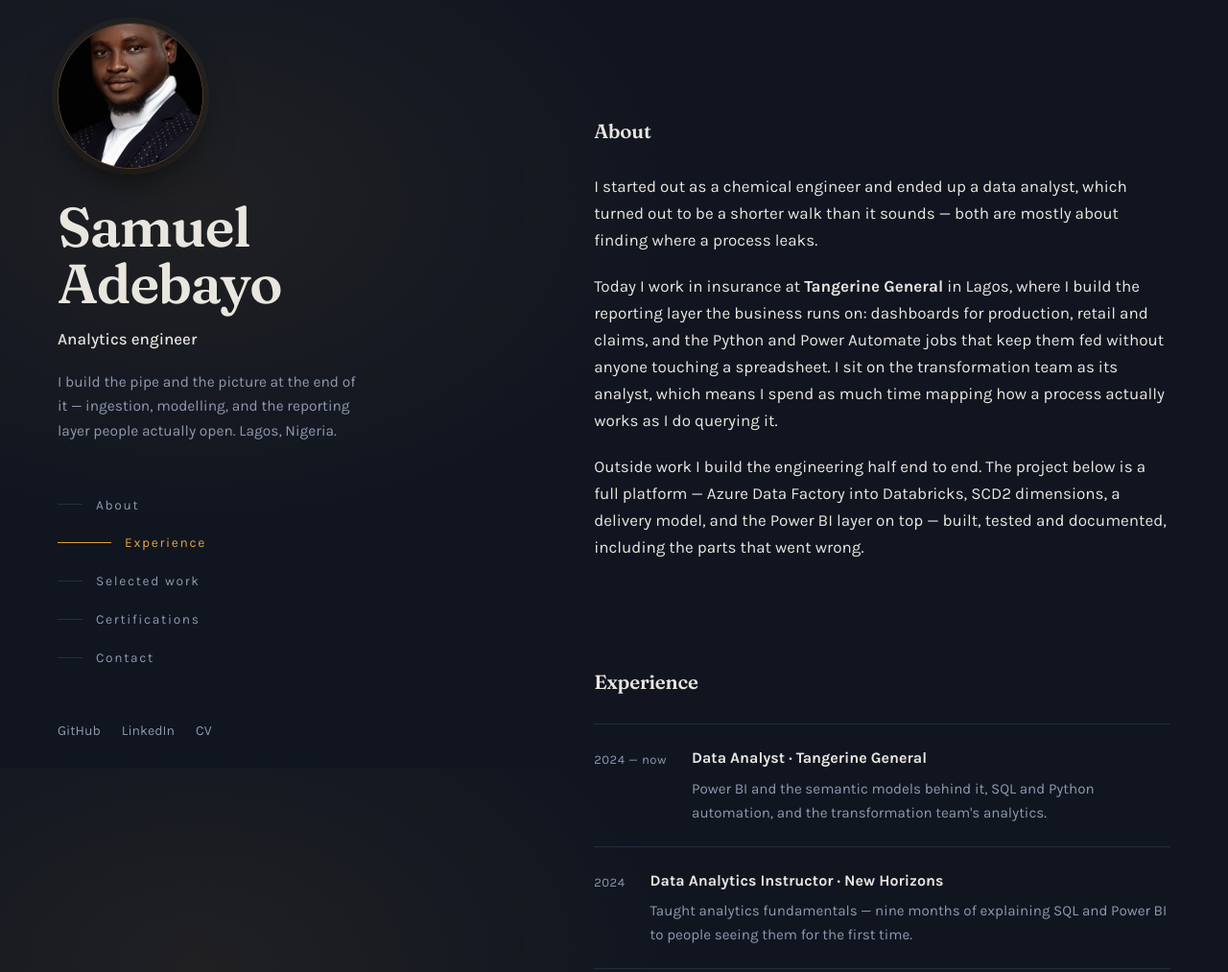
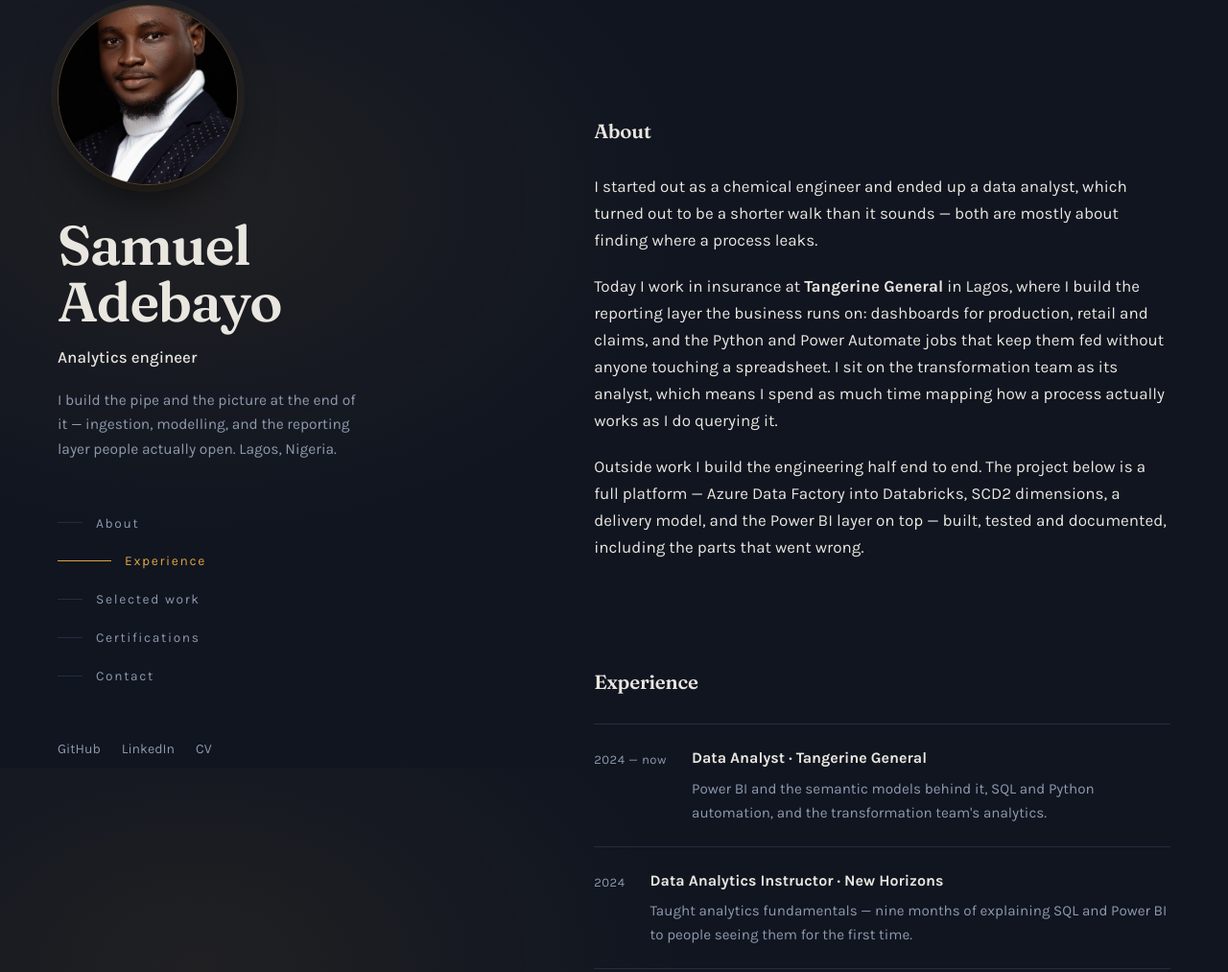
Before and after one commit to Sammy22layo/sammy22layo.github.io, a plain HTML site: page index.html in a window 1280 px wide. Shown: the top 1013 px of the page at 96% size. Drawn offline with Linux system fonts and the light colour scheme.

Commit message:
Update index.html

```diff
--- a/index.html
+++ b/index.html
@@ -68,15 +68,15 @@
   }
 
   .portrait{
-    width:152px;
-    height:152px;
+    width:188px;
+    height:188px;
     object-fit:cover;
     border-radius:50%;
-    margin-bottom:32px;
+    margin-bottom:34px;
     border:1px solid rgba(223,163,64,0.28);
     box-shadow:
-      0 0 0 6px rgba(223,163,64,0.05),
-      0 20px 44px -14px rgba(0,0,0,0.75);
+      0 0 0 7px rgba(223,163,64,0.05),
+      0 24px 50px -16px rgba(0,0,0,0.78);
   }
 
   .name{
@@ -366,7 +366,7 @@
 <div class="shell">
 
   <header class="rail">
-    <img class="portrait" src="assets/sammy.jpg" width="152" height="152"
+    <img class="portrait" src="assets/sammy.jpg" width="188" height="188"
          alt="Samuel Adebayo">
 
     <h1 class="name">Samuel<br>Adebayo</h1>
```
